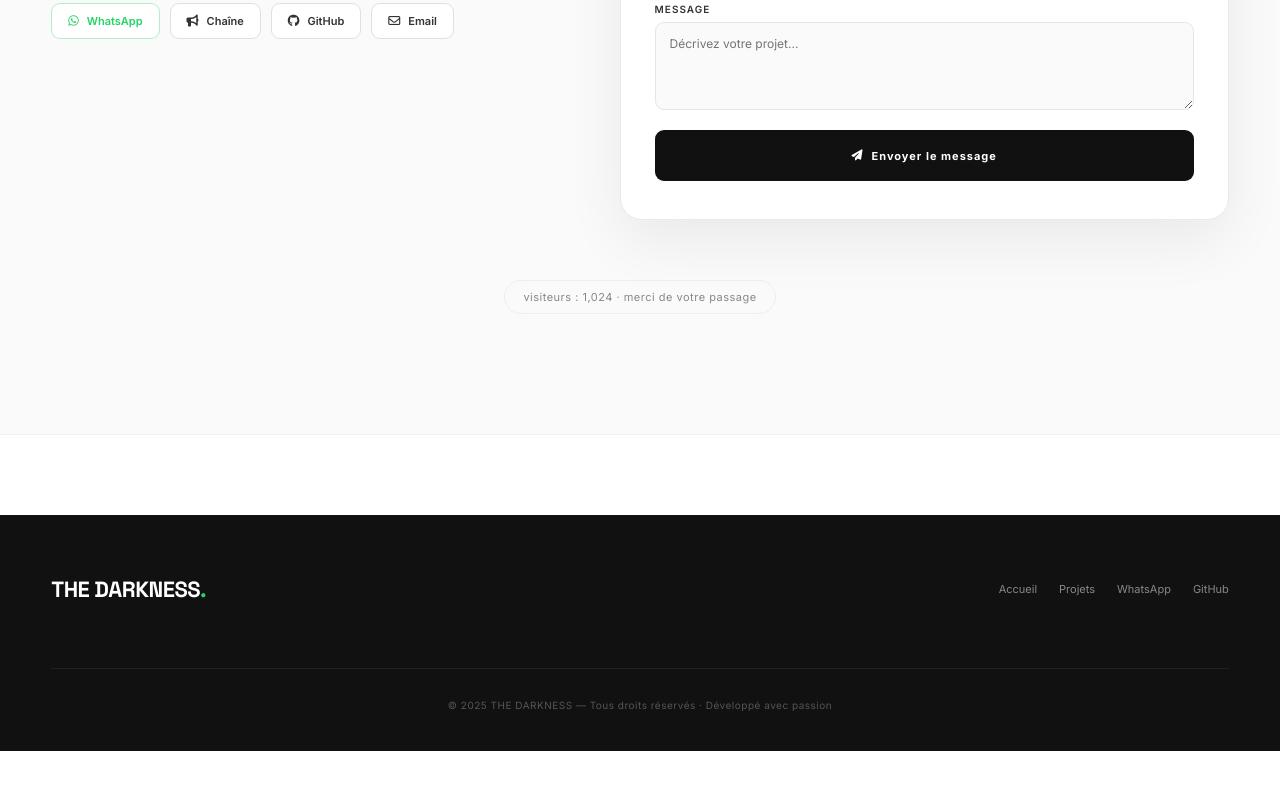
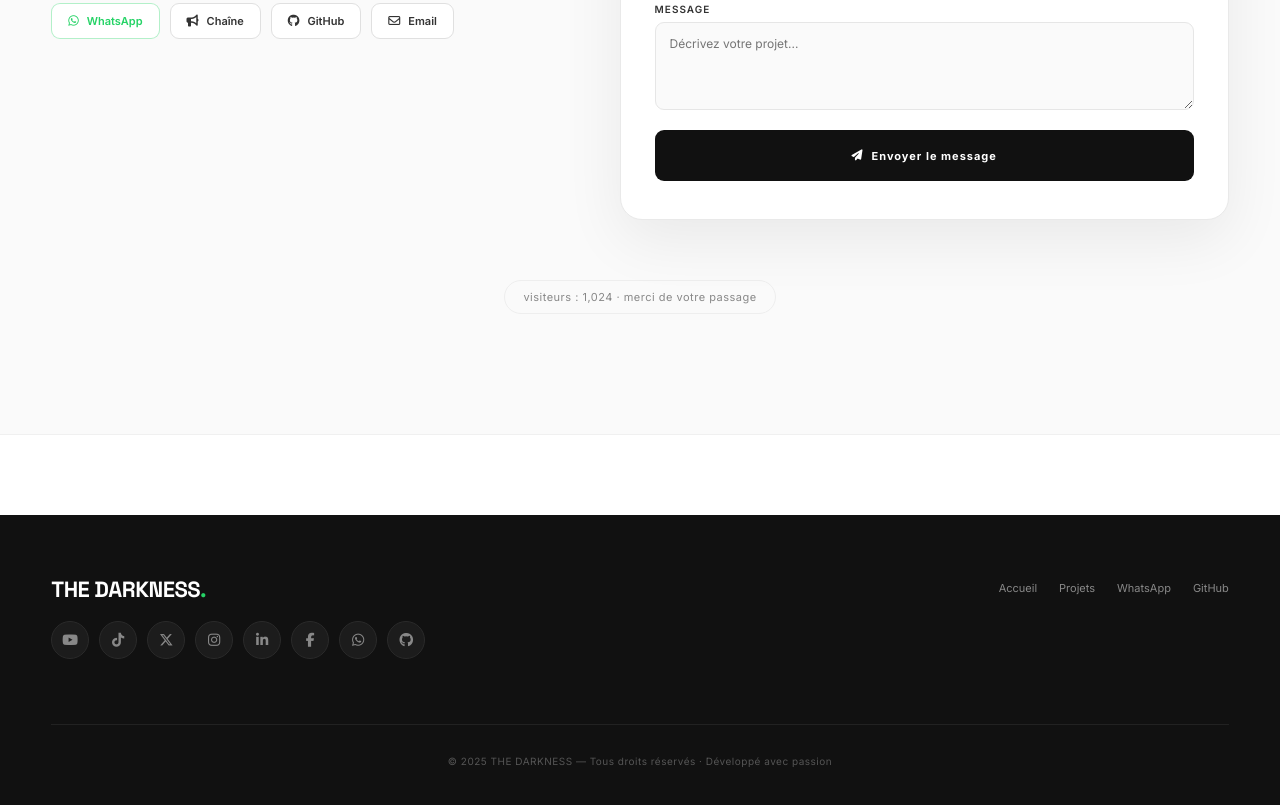
Before and after one commit to ghostvaldes02-ctrl/Darkness-portfolio, a plain HTML site: page index.html in a window 1280 px wide. Shown: the part 2703-3508 px from the top of the page. Before the commit the page ends 3454 px from the top, so only its background shows below. Drawn offline with Linux system fonts and the light colour scheme; no server answers.

Commit message:
Update index.html

```diff
--- a/index.html
+++ b/index.html
@@ -125,13 +125,47 @@ button,input,textarea{font-family:inherit}
 
 /* FOOTER */
 footer{background:#111;color:#888;padding:60px 0 40px;margin-top:80px}
-.footer-container{width:min(1180px,92%);margin:auto;display:flex;justify-content:space-between;align-items:center;flex-wrap:wrap;gap:25px}
+.footer-container{width:min(1180px,92%);margin:auto;display:flex;justify-content:space-between;align-items:flex-start;flex-wrap:wrap;gap:25px}
 .footer-brand{font-family:"Space Grotesk",sans-serif;font-size:22px;color:#fff;font-weight:700;letter-spacing:-.5px}
 .footer-brand span{color:#25D366}
-.footer-links{display:flex;gap:22px;flex-wrap:wrap}
+.footer-links{display:flex;gap:22px;flex-wrap:wrap;padding-top:6px}
 .footer-links a{font-size:11px;color:#888;transition:.25s}
 .footer-links a:hover{color:#fff}
 .footer-copy{width:100%;text-align:center;margin-top:40px;padding-top:30px;border-top:1px solid #222;font-size:10px;color:#555;letter-spacing:.5px}
+
+/* SOCIAL FOOTER (sous THE DARKNESS) */
+.footer-social {
+  display: flex;
+  align-items: center;
+  gap: 10px;
+  margin-top: 18px;
+  flex-wrap: wrap;
+}
+.footer-social a {
+  width: 38px;
+  height: 38px;
+  display: inline-flex;
+  align-items: center;
+  justify-content: center;
+  border-radius: 50%;
+  background: #1c1c1c;
+  color: #888;
+  font-size: 14px;
+  transition: .3s ease;
+  border: 1px solid #2a2a2a;
+}
+.footer-social a:hover {
+  transform: translateY(-3px);
+  color: #fff;
+}
+.footer-social a.yt:hover  { background: #FF0000; border-color: #FF0000; }
+.footer-social a.tt:hover  { background: #000000; border-color: #000000; }
+.footer-social a.tw:hover  { background: #1DA1F2; border-color: #1DA1F2; }
+.footer-social a.ig:hover  { background: #E4405F; border-color: #E4405F; }
+.footer-social a.li:hover  { background: #0077B5; border-color: #0077B5; }
+.footer-social a.fb:hover  { background: #1877F2; border-color: #1877F2; }
+.footer-social a.wa:hover  { background: #25D366; border-color: #25D366; }
+.footer-social a.gh:hover  { background: #333; border-color: #555; }
 
 @media(max-width:960px){
   .hero-container{grid-template-columns:1fr;gap:50px;padding:60px 0}
@@ -325,7 +359,19 @@ footer{background:#111;color:#888;padding:60px 0 40px;margin-top:80px}
 <!-- FOOTER -->
 <footer>
   <div class="footer-container">
-    <div class="footer-brand">THE DARKNESS<span>.</span></div>
+    <div>
+      <div class="footer-brand">THE DARKNESS<span>.</span></div>
+      <div class="footer-social">
+        <a href="https://youtube.com/@thedarkness" target="_blank" rel="noopener" class="yt" aria-label="YouTube"><i class="fa-brands fa-youtube"></i></a>
+        <a href="https://tiktok.com/@thedarkness" target="_blank" rel="noopener" class="tt" aria-label="TikTok"><i class="fa-brands fa-tiktok"></i></a>
+        <a href="https://twitter.com/thedarkness" target="_blank" rel="noopener" class="tw" aria-label="Twitter / X"><i class="fa-brands fa-x-twitter"></i></a>
+        <a href="https://instagram.com/the_darkness_nemessis" target="_blank" rel="noopener" class="ig" aria-label="Instagram"><i class="fa-brands fa-instagram"></i></a>
+        <a href="https://linkedin.com/in/thedarkness" target="_blank" rel="noopener" class="li" aria-label="LinkedIn"><i class="fa-brands fa-linkedin-in"></i></a>
+        <a href="https://facebook.com/valdesofficiel" target="_blank" rel="noopener" class="fb" aria-label="Facebook"><i class="fa-brands fa-facebook-f"></i></a>
+        <a href="https://wa.me/237671281938" target="_blank" rel="noopener" class="wa" aria-label="WhatsApp"><i class="fa-brands fa-whatsapp"></i></a>
+        <a href="https://github.com/ghostvaldes02-" target="_blank" rel="noopener" class="gh" aria-label="GitHub"><i class="fa-brands fa-github"></i></a>
+      </div>
+    </div>
     <div class="footer-links">
       <a href="index.html">Accueil</a>
       <a href="projets.html">Projets</a>
```
